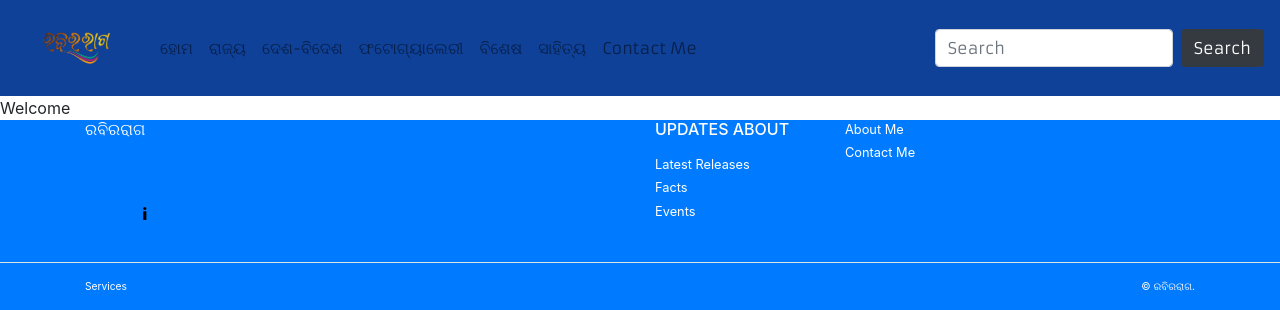
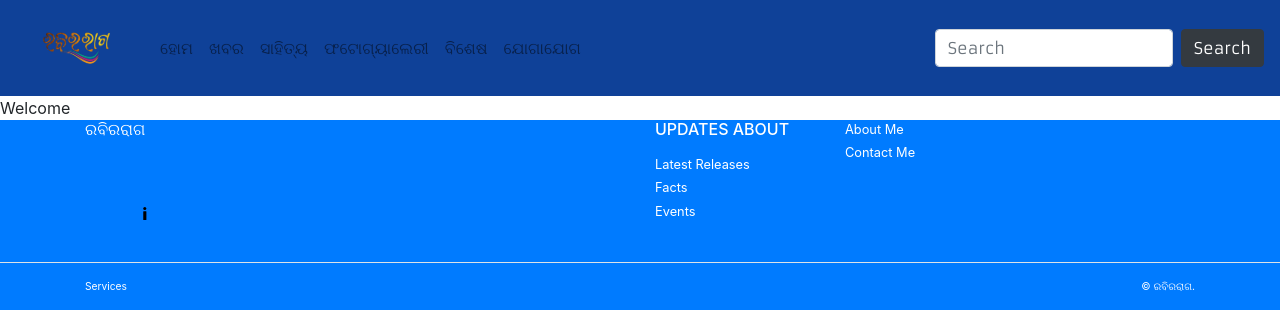
Before and after one commit to MilanPriyadarshi/RabiRaRaga, a Django app: page /about in a window 1280 px wide. Shown: the top 310 px of the page. Run offline with Django 3.2, Linux system fonts and the light colour scheme; some libraries are stand-ins or nearby versions.

Commit message:
fixing news url

```diff
--- a/RabiRaRaga/urls.py
+++ b/RabiRaRaga/urls.py
@@ -26,7 +26,7 @@ urlpatterns = [
     path('lit/', include('lit.urls')),
 ]
 
-
+# manually added for admin panel
 
 admin.site.site_header = 'RabiRaRaga Admin Panel'                    # default: "Django Administration"
 admin.site.index_title = 'Admin'                 # default: "Site administration"
--- a/news/views.py
+++ b/news/views.py
@@ -2,6 +2,6 @@ from django.shortcuts import render,HttpResponse,redirect
 from django.contrib import messages
 # Create your views here.
 def news(request):
-    return render(request,"home/index.html")
+    return render(request,"home/news.html")
 def newsPost(request):
     return render(request,"home/index.html")
--- a/templates/base.html
+++ b/templates/base.html
@@ -43,7 +43,7 @@
 <body>
   {% load static %}
   <nav class="navbar navbar-expand-lg navbar-light bg-dark">
-    <a class="navbar-brand" href="#">
+    <a class="navbar-brand" href="/">
       <img src="{% static 'home/logo.png' %}" width="120" height="70" alt="" loading="lazy">
     </a>
      <button class="navbar-toggler" type="button" data-toggle="collapse" data-target="#navbarSupportedContent" aria-controls="navbarSupportedContent" aria-expanded="false" aria-label="Toggle navigation">
@@ -57,10 +57,10 @@
           <a class="nav-link" href="/">ହୋମ <span class="sr-only">(current)</span></a>
         </li>
         <li class="nav-item">
-          <a class="nav-link" href="/state">ରାଜ୍ୟ</a>
+          <a class="nav-link" href="/news">ଖବର</a>
         </li>
         <li class="nav-item">
-          <a class="nav-link" href="/country">ଦେଶ-ବିଦେଶ</a>
+          <a class="nav-link" href="/lit">ସାହିତ୍ୟ</a>
         </li>
         <li class="nav-item">
           <a class="nav-link" href="/photo">ଫଟୋଗ୍ୟାଲେରୀ</a>
@@ -68,11 +68,9 @@
         <li class="nav-item">
           <a class="nav-link" href="/about">ବିଶେଷ</a>
         </li>
+
         <li class="nav-item">
-          <a class="nav-link" href="/lit">ସାହିତ୍ୟ</a>
-        </li>
-        <li class="nav-item">
-          <a class="nav-link" href="/contact">Contact Me</a>
+          <a class="nav-link" href="/contact">ଯୋଗାଯୋଗ</a>
         </li>
         <!-- <li class="nav-item dropdown">
           <a class="nav-link dropdown-toggle" href="#" id="navbarDropdown" role="button" data-toggle="dropdown"
--- /dev/null
+++ b/templates/home/news.html
@@ -0,0 +1,5 @@
+{% extends 'base.html' %}
+{% block title %}News
+{% endblock title %}
+{% block body %}Welcome
+{% endblock body %}
```
